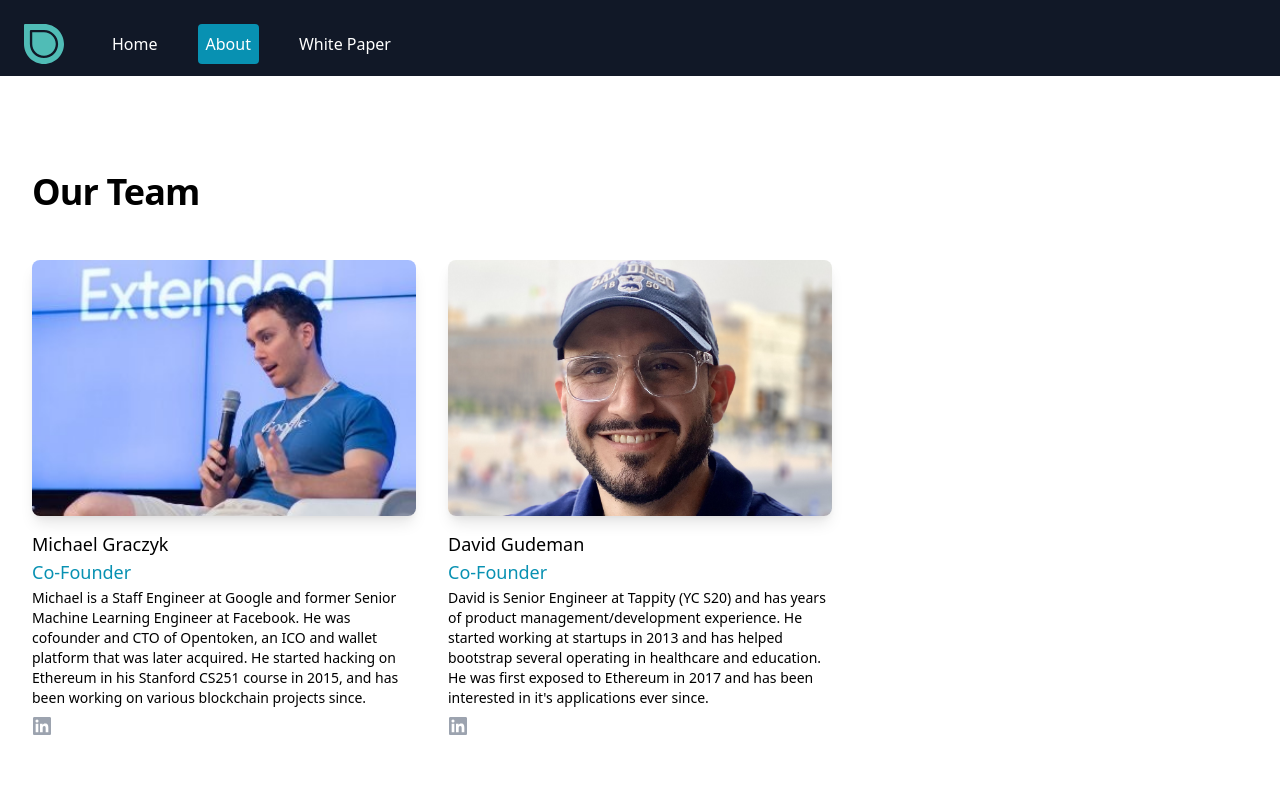
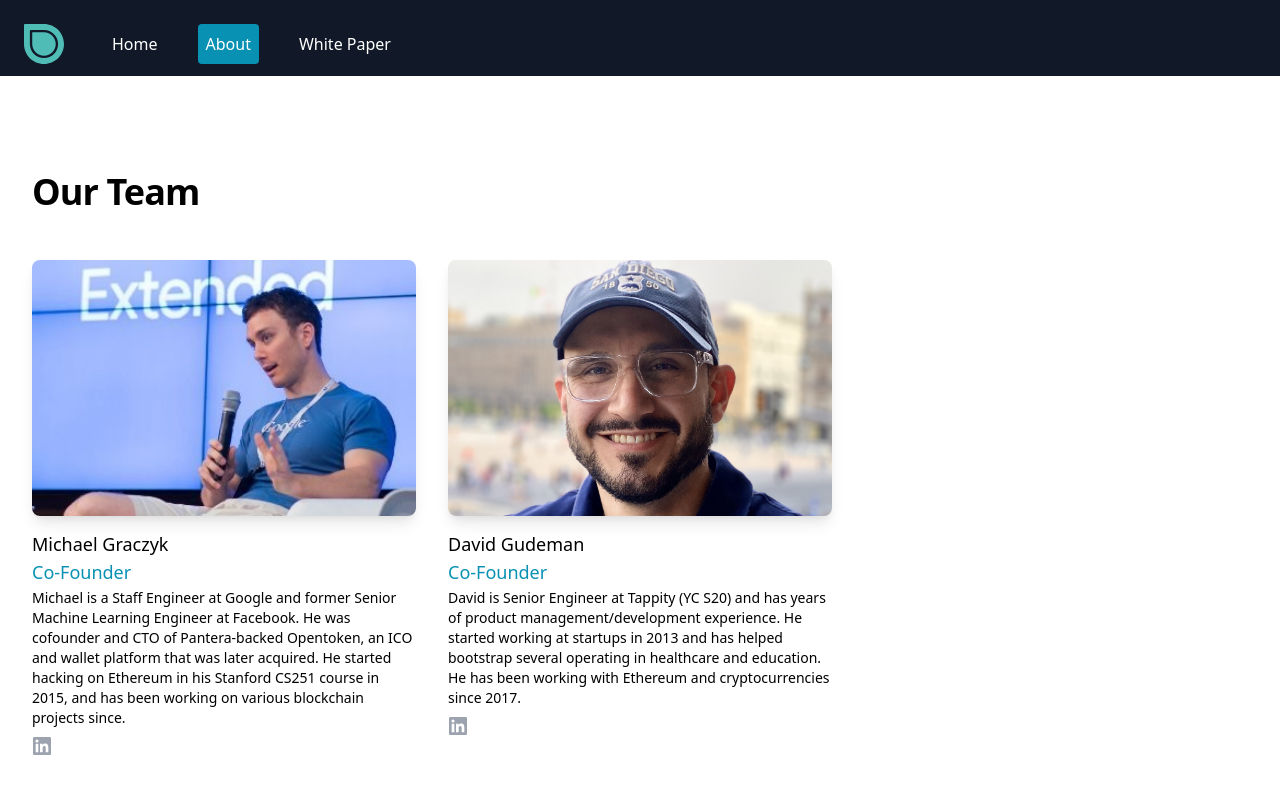
Before and after one commit to liquidum-network/liquidum-org, a React (Create React App) app: page /about in a window 1280 px wide. Shown: the top 800 px of the page. Built offline with nearby package versions, Linux system fonts and the light colour scheme.

Commit message:
update bios

```diff
--- a/src/components/AboutUs/index.tsx
+++ b/src/components/AboutUs/index.tsx
@@ -9,7 +9,7 @@ const people = [
     // twitterUrl: '#',
     linkedinUrl: 'https://www.linkedin.com/in/michaelgraczyk/',
     objectPosition: 'top',
-    bio: 'Michael is a Staff Engineer at Google and former Senior Machine Learning Engineer at Facebook. He was cofounder and CTO of Opentoken, an ICO and wallet platform that was later acquired. He started hacking on Ethereum in his Stanford CS251 course in 2015, and has been working on various blockchain projects since.',
+    bio: 'Michael is a Staff Engineer at Google and former Senior Machine Learning Engineer at Facebook. He was cofounder and CTO of Pantera-backed Opentoken, an ICO and wallet platform that was later acquired. He started hacking on Ethereum in his Stanford CS251 course in 2015, and has been working on various blockchain projects since.',
   },
   {
     name: 'David Gudeman',
@@ -21,7 +21,7 @@ const people = [
     objectPosition: 'unset',
     bio: `David is Senior Engineer at Tappity (YC S20) and has years of product management/development experience.
     He started working at startups in 2013 and has helped bootstrap several operating in healthcare and education.
-    He was first exposed to Ethereum in 2017 and has been interested in it's applications ever since.`,
+    He has been working with Ethereum and cryptocurrencies since 2017.`,
   },
 ];
 
```
